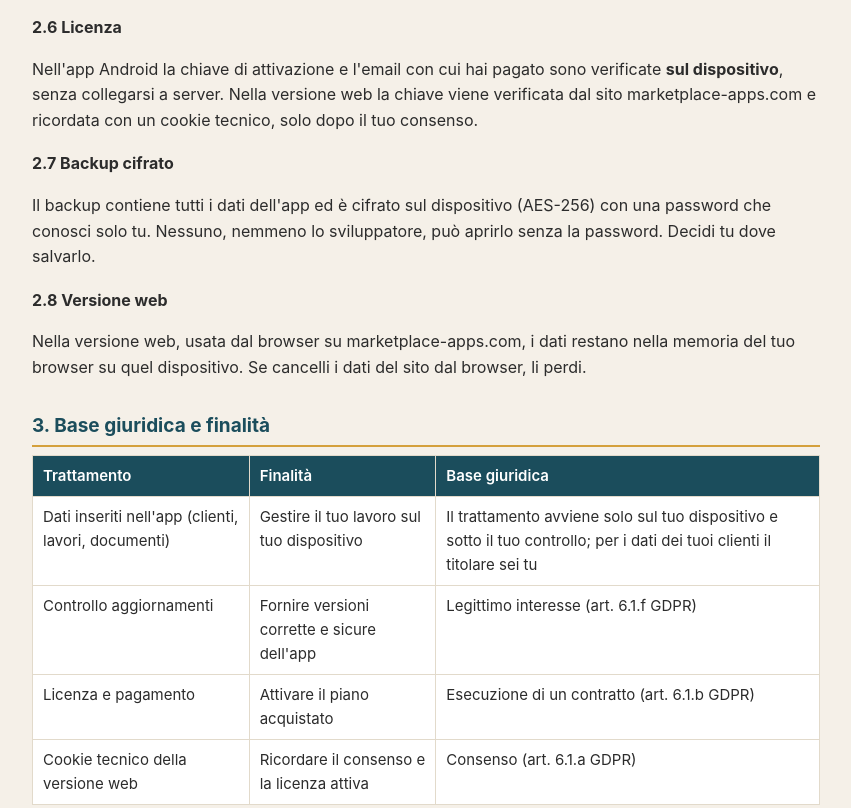
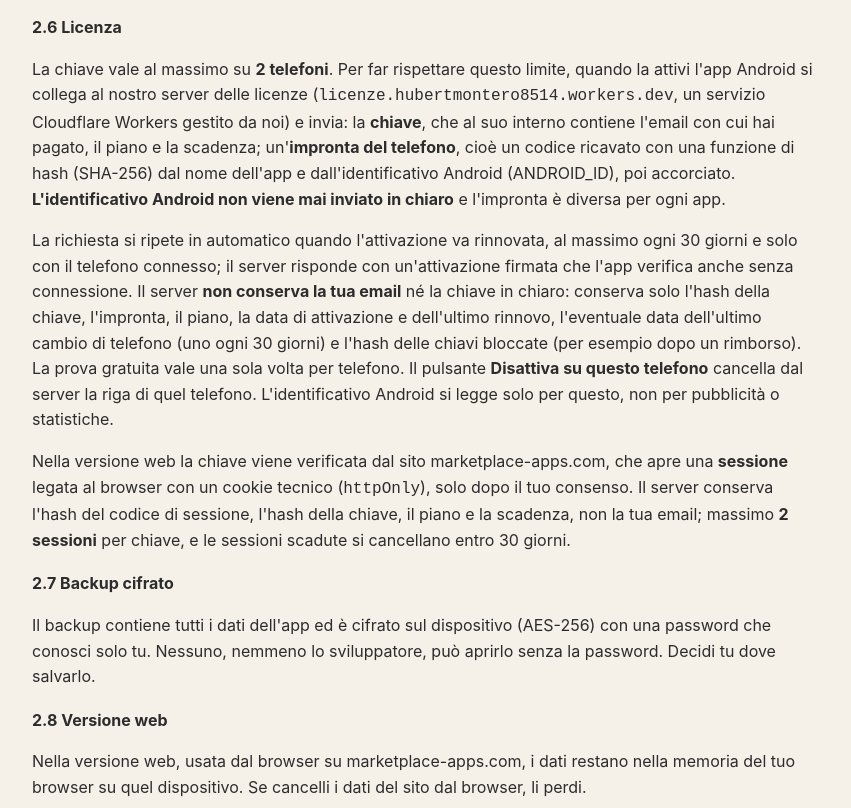
Before and after one commit to Lorder-Git/Privacy-MestierePro, a plain HTML site: page docs/index.html in a window 1280 px wide. Shown: the part 1831-2639 px from the top of the page, without its empty margins (214-1065 px from the left). Drawn offline with Linux system fonts and the light colour scheme.

Commit message:
upd
aggiornando la privacy

```diff
--- a/docs/index.html
+++ b/docs/index.html
@@ -28,7 +28,7 @@
 <body>
 <header><div class="w">
   <h1>Informativa sulla privacy - MestierePro</h1>
-  <p>App per artigiani e tecnici · ultimo aggiornamento: 12 ottobre 2026</p>
+  <p>App per artigiani e tecnici · ultimo aggiornamento: 23 ottobre 2026 · versione 2.0 (app MestierePro 1.1.0)</p>
 </div></header>
 <main>
 
@@ -37,7 +37,7 @@
   <ul>
     <li><strong>Tutti i dati restano sul tuo dispositivo</strong> (telefono o browser): clienti, preventivi, interventi, appuntamenti, foto, firme, fatture e pagamenti. Non abbiamo server che li ricevono e non possiamo vederli.</li>
     <li>Nessun account, nessuna registrazione, nessuna pubblicità, nessun tracciamento.</li>
-    <li>Escono dal dispositivo solo i file che <strong>tu</strong> decidi di condividere (PDF, XML, Excel, backup) verso le app che scegli tu, e poche informazioni tecniche per controllare gli aggiornamenti e la licenza.</li>
+    <li>Escono dal dispositivo solo i file che <strong>tu</strong> decidi di condividere (PDF, XML, Excel, backup) verso le app che scegli tu. Per controllare gli aggiornamenti e attivare la licenza l'app invia solo dati tecnici: la chiave e un'impronta anonima del telefono, mai i tuoi dati di lavoro.</li>
     <li>L'app <strong>non invia nulla</strong> al Sistema di Interscambio (SdI) né all'Agenzia delle Entrate: il file XML della fattura lo carichi tu, quando vuoi.</li>
     <li>Per i dati dei <strong>tuoi clienti</strong> il titolare del trattamento sei tu, come artigiano: l'app è solo lo strumento che usi.</li>
   </ul>
@@ -76,7 +76,9 @@ Email: <a href="mailto:premium@marketplace-apps.com">premium@marketplace-apps.co
 <p>All'avvio l'app chiede a marketplace-apps.com qual è l'ultima versione disponibile e, se ce n'è una nuova, scarica il file di installazione da files.marketplace-apps.com. In queste richieste il server riceve l'indirizzo IP e le informazioni tecniche standard di una connessione web. Nessun dato dei tuoi clienti o dei tuoi documenti viene inviato.</p>
 
 <h3>2.6 Licenza</h3>
-<p>Nell'app Android la chiave di attivazione e l'email con cui hai pagato sono verificate <strong>sul dispositivo</strong>, senza collegarsi a server. Nella versione web la chiave viene verificata dal sito marketplace-apps.com e ricordata con un cookie tecnico, solo dopo il tuo consenso.</p>
+<p>La chiave vale al massimo su <strong>2 telefoni</strong>. Per far rispettare questo limite, quando la attivi l'app Android si collega al nostro server delle licenze (<code>licenze.hubertmontero8514.workers.dev</code>, un servizio Cloudflare Workers gestito da noi) e invia: la <strong>chiave</strong>, che al suo interno contiene l'email con cui hai pagato, il piano e la scadenza; un'<strong>impronta del telefono</strong>, cioè un codice ricavato con una funzione di hash (SHA-256) dal nome dell'app e dall'identificativo Android (ANDROID_ID), poi accorciato. <strong>L'identificativo Android non viene mai inviato in chiaro</strong> e l'impronta è diversa per ogni app.</p>
+<p>La richiesta si ripete in automatico quando l'attivazione va rinnovata, al massimo ogni 30 giorni e solo con il telefono connesso; il server risponde con un'attivazione firmata che l'app verifica anche senza connessione. Il server <strong>non conserva la tua email</strong> né la chiave in chiaro: conserva solo l'hash della chiave, l'impronta, il piano, la data di attivazione e dell'ultimo rinnovo, l'eventuale data dell'ultimo cambio di telefono (uno ogni 30 giorni) e l'hash delle chiavi bloccate (per esempio dopo un rimborso). La prova gratuita vale una sola volta per telefono. Il pulsante <strong>Disattiva su questo telefono</strong> cancella dal server la riga di quel telefono. L'identificativo Android si legge solo per questo, non per pubblicità o statistiche.</p>
+<p>Nella versione web la chiave viene verificata dal sito marketplace-apps.com, che apre una <strong>sessione</strong> legata al browser con un cookie tecnico (<code>httpOnly</code>), solo dopo il tuo consenso. Il server conserva l'hash del codice di sessione, l'hash della chiave, il piano e la scadenza, non la tua email; massimo <strong>2 sessioni</strong> per chiave, e le sessioni scadute si cancellano entro 30 giorni.</p>
 
 <h3>2.7 Backup cifrato</h3>
 <p>Il backup contiene tutti i dati dell'app ed è cifrato sul dispositivo (AES-256) con una password che conosci solo tu. Nessuno, nemmeno lo sviluppatore, può aprirlo senza la password. Decidi tu dove salvarlo.</p>
@@ -89,15 +91,17 @@ Email: <a href="mailto:premium@marketplace-apps.com">premium@marketplace-apps.co
   <tr><th>Trattamento</th><th>Finalità</th><th>Base giuridica</th></tr>
   <tr><td>Dati inseriti nell'app (clienti, lavori, documenti)</td><td>Gestire il tuo lavoro sul tuo dispositivo</td><td>Il trattamento avviene solo sul tuo dispositivo e sotto il tuo controllo; per i dati dei tuoi clienti il titolare sei tu</td></tr>
   <tr><td>Controllo aggiornamenti</td><td>Fornire versioni corrette e sicure dell'app</td><td>Legittimo interesse (art. 6.1.f GDPR)</td></tr>
-  <tr><td>Licenza e pagamento</td><td>Attivare il piano acquistato</td><td>Esecuzione di un contratto (art. 6.1.b GDPR)</td></tr>
+  <tr><td>Licenza e pagamento</td><td>Inviare la chiave e attivare il piano acquistato, con il limite di 2 telefoni (o 2 sessioni web) per chiave</td><td>Esecuzione di un contratto (art. 6.1.b GDPR)</td></tr>
+  <tr><td>Prevenzione abusi delle licenze</td><td>Una prova per telefono, un cambio di telefono ogni 30 giorni, blocco delle chiavi revocate (solo hash e date)</td><td>Legittimo interesse (art. 6.1.f GDPR); puoi opporti (punto 8)</td></tr>
   <tr><td>Cookie tecnico della versione web</td><td>Ricordare il consenso e la licenza attiva</td><td>Consenso (art. 6.1.a GDPR)</td></tr>
 </table></div>
 
 <h2>4. Per quanto tempo restano i dati</h2>
 <p>I dati nell'app restano sul dispositivo finché non li cancelli tu o disinstalli l'app (nella versione web: finché non cancelli i dati del sito). Tieni presente che i documenti fiscali vanno conservati per legge: usa il backup e conserva le fatture elettroniche come indicato dal tuo commercialista. I dati di pagamento sono conservati per il tempo richiesto dagli obblighi fiscali.</p>
+<p>Sul server delle licenze: le attivazioni restano finché la licenza è in uso e si cancellano subito con <strong>Disattiva su questo telefono</strong>, o comunque dopo 90 giorni senza rinnovo; le attivazioni della prova gratuita 12 mesi; la data dell'ultimo cambio di telefono 60 giorni; gli hash delle chiavi bloccate finché servono.</p>
 
 <h2>5. Destinatari e trasferimenti</h2>
-<p>Lo sviluppatore non riceve né condivide i dati che inserisci nell'app. I file che condividi vanno ai destinatari che scegli tu. Per il pagamento intervengono PayPal (titolare autonomo per i dati di pagamento) e il servizio email che invia la chiave di licenza. Il sito marketplace-apps.com è ospitato da fornitori che possono trattare dati tecnici di connessione anche fuori dall'UE, con le garanzie previste dal GDPR.</p>
+<p>Lo sviluppatore non riceve né condivide i dati che inserisci nell'app. I file che condividi vanno ai destinatari che scegli tu. Per licenza, aggiornamenti e versione web ci serviamo di fornitori che trattano i dati per nostro conto (art. 28 GDPR): <strong>Cloudflare</strong> (Stati Uniti: server delle licenze, database delle attivazioni, file degli aggiornamenti), <strong>Vercel</strong> (Stati Uniti: sito marketplace-apps.com e versione web), <strong>Supabase</strong> (database nell'Unione europea, Irlanda: sessioni della versione web), <strong>Resend</strong> (Stati Uniti: email con la chiave). PayPal (Europe) S.à r.l. et Cie, S.C.A. (Lussemburgo) gestisce il pagamento come titolare autonomo. Quando i dati sono trattati fuori dall'Unione europea, il trasferimento si basa sulla decisione di adeguatezza per le aziende aderenti all'EU-U.S. Data Privacy Framework (decisione di esecuzione (UE) 2023/1795, art. 45 GDPR) oppure sulle clausole contrattuali tipo (art. 46 GDPR), come indicato da ciascun fornitore.</p>
 
 <h2>6. Distribuzione</h2>
 <p>L'app si scarica da <a href="https://marketplace-apps.com">marketplace-apps.com</a> e non dal Play Store. Al momento dell'installazione Android può mostrare un avviso per le app installate da fonti esterne: è normale per qualsiasi app che non arriva dal Play Store.</p>
```
